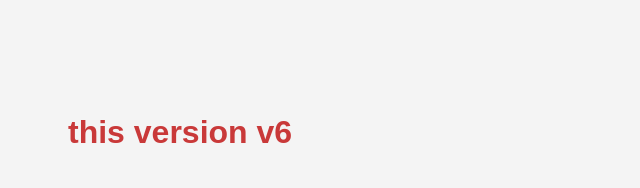
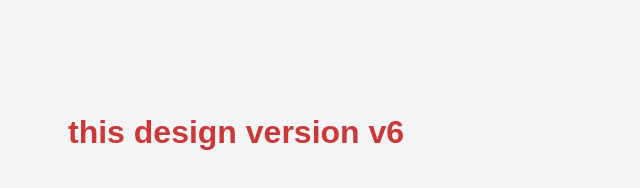
Before and after one commit to ihtisham939/my-repo, a plain HTML site: page index.html in a window 1280 px wide. Shown: the whole page, without its empty margins (0-640 px from the left). Drawn offline with Linux system fonts and the light colour scheme.

Commit message:
changed H1

```diff
--- a/index.html
+++ b/index.html
@@ -10,7 +10,7 @@
 </head>
 <body>
     <h1>
-        this version v6
+        this design version v6
     </h1>
 </body>
 </html>
```
